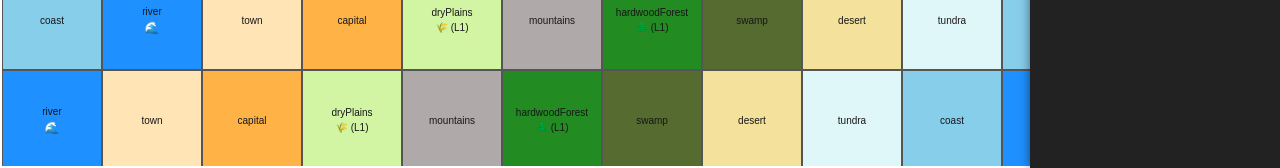
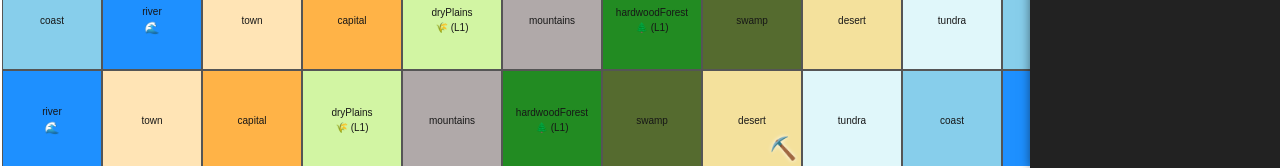
Before and after one commit to natanbr/imperialism-game-react-2, a Next.js app: page / in a window 1280 px wide. Shown: the part 632-800 px from the top of the page. Built offline with nearby package versions, Linux system fonts and the light colour scheme.

Commit message:
feat 2.1 - add worker

```diff
--- a/src/app/components/Tile.tsx
+++ b/src/app/components/Tile.tsx
@@ -40,13 +40,17 @@ const resourceIcons: Partial<Record<ResourceType, string>> = {
   [ResourceType.Fish]: "🐟",
 };
 
+import { WorkerType } from "../types/Workers";
+
 export const TileComponent: React.FC<TileProps> = ({ tile }) => {
-  const { terrain, hasRiver, resource } = tile;
+  const { terrain, hasRiver, resource, workers } = tile;
 
   const selectedTileId = useGameStore((s) => s.selectedTileId);
   const selectTile = useGameStore((s) => s.selectTile);
   const isSelected = selectedTileId === tile.id;
 
+  // Only show one Prospector for now (step 2.1)
+  const hasProspector = workers.some(w => w.type === WorkerType.Prospector);
 
   return (
     <div
@@ -61,6 +65,7 @@ export const TileComponent: React.FC<TileProps> = ({ tile }) => {
         fontSize: "10px",
         width: "100px",
         height: "100px",
+        position: "relative",
       }}
     >
       <div>{terrain}</div>
@@ -70,6 +75,21 @@ export const TileComponent: React.FC<TileProps> = ({ tile }) => {
           {resourceIcons[resource.type] || "❓"} (L{resource.level})
         </div>
       )}
+      {hasProspector && (
+        <div
+          style={{
+            position: "absolute",
+            bottom: 4,
+            right: 4,
+            fontSize: "22px",
+            pointerEvents: "none",
+            filter: "drop-shadow(0 0 2px #fff)"
+          }}
+          title="Prospector"
+        >
+          ⛏️
+        </div>
+      )}
     </div>
   );
 };
--- a/src/app/testing/mockMap.ts
+++ b/src/app/testing/mockMap.ts
@@ -18,11 +18,23 @@ const terrains: TerrainType[] = [
   TerrainType.Capital,
 ];
 
+import { WorkerType, Worker } from "@/types/Workers";
+
 export const mockMap: GameMap = {
   config: { cols, rows, style: MapStyle.SquareGrid },
   tiles: Array.from({ length: rows }, (_, y) =>
     Array.from({ length: cols }, (_, x) => {
       const terrain = terrains[(x + y) % terrains.length];
+      // Place Prospector on the first Capital tile found
+      let workers: Worker[] = [];
+      if (x === 7 && y === 7) {
+        workers = [{
+          id: "prospector-1",
+          type: WorkerType.Prospector,
+          assignedTileId: `${x}-${y}`,
+          efficiency: 100
+        }];
+      }
       return {
         id: `${x}-${y}`,
         x,
@@ -35,7 +47,7 @@ export const mockMap: GameMap = {
             : terrain === TerrainType.HardwoodForest
               ? { type: ResourceType.Timber, level: 1 }
               : undefined,
-        workers: [],
+        workers,
         explored: true,
         visible: true,
       } as Tile;
```
Also changed, not shown: 1 other file (tests, documents, lock files or other folders).
